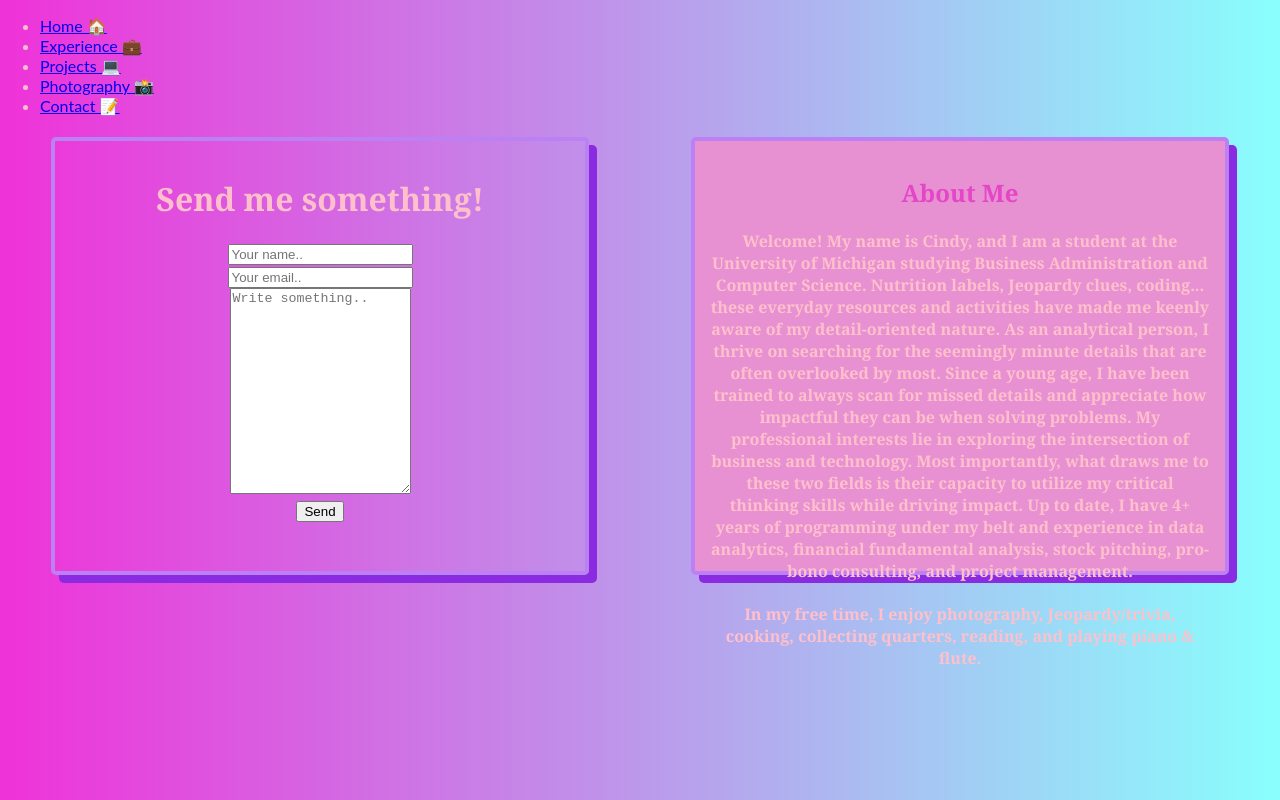
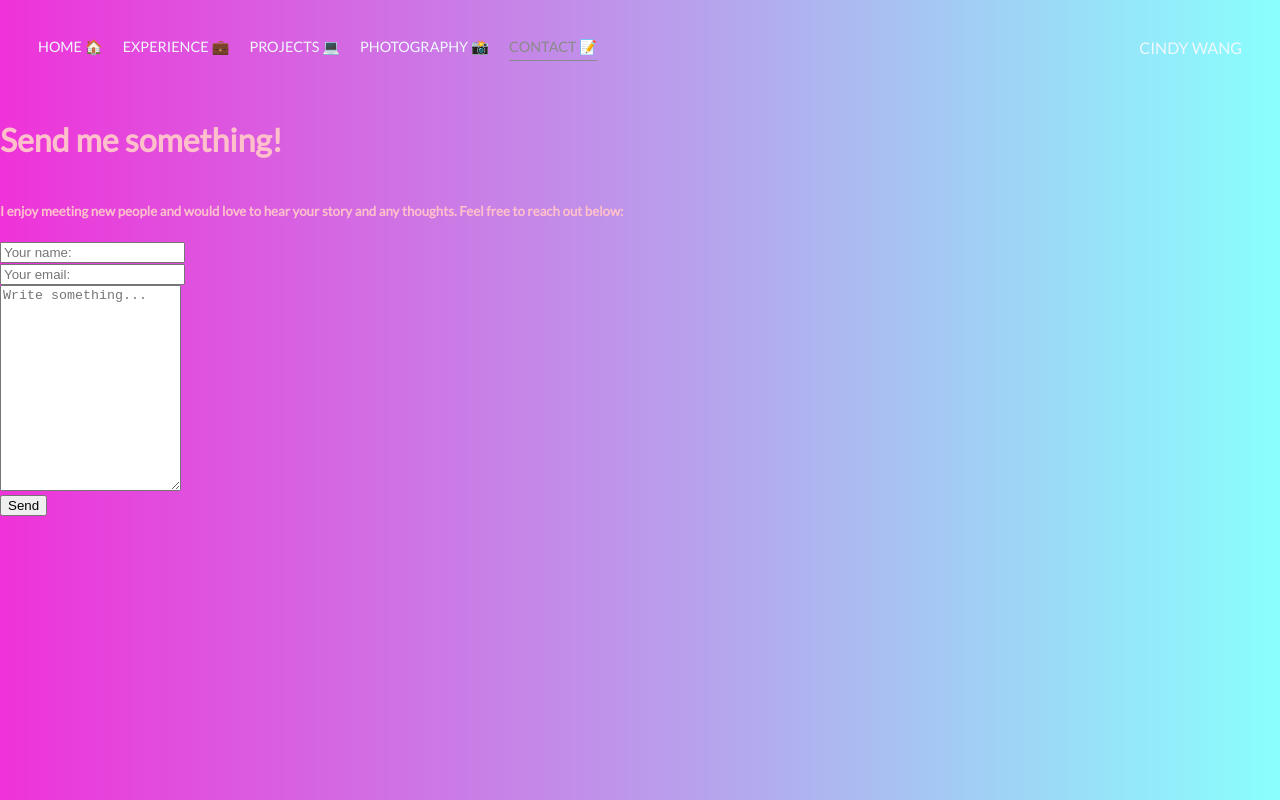
Before and after one commit to cw1768/Personal-Website, a plain HTML site: page contact.html in a window 1280 px wide. Drawn offline with Linux system fonts and the light colour scheme.

Commit message:
finished contact

```diff
--- a/contact.html
+++ b/contact.html
@@ -10,45 +10,58 @@
 	<link href="style.css" rel="stylesheet" type="text/css" />
 	<!-- ^ where we link our CSS file to our webpage -->
   <link rel="stylesheet" href="https://cdnjs.cloudflare.com/ajax/libs/font-awesome/5.15.1/css/all.min.css">
+  <link href="https://fonts.googleapis.com/css?family=Lato" rel="stylesheet">
 </head>
 
 <body>
-  <header>
-  <div class = "header_row">
-    <ul class="tabs">
-      <li class="tab"><a href="index.html"> Home 🏠 </a></li>
-      <li><a href="about.html"> Experience 💼 </a></li>
-      <li><a href="about.html"> Projects 💻 </a></li>
-      <li><a href="photography.html"> Photography 📸 </a></li>
-      <li><a href="contact.html"> Contact 📝 </a></li>
-    </ul>
+  <div class="container">
+    <div class="nav-wrapper">
+      <div class="left-side">
+        <div class="nav-link-wrapper">
+          <a href="index.html">Home 🏠</a>
         </div>
 
-<div class="rows">
-	  <div class="column">
-      <div class = "card">
-        <h1>Send me something!</h1>
+        <div class="nav-link-wrapper">
+          <a href="experience.html">Experience 💼</a>
+        </div>
+
+        <div class="nav-link-wrapper">
+          <a href="projects.html">Projects 💻</a>
+        </div>
+
+        <div class="nav-link-wrapper">
+          <a href="photography.html">Photography 📸</a>
+        </div>
+
+        <div class="nav-link-wrapper active-nav-link">
+          <a href="contact.html">Contact 📝</a>
+        </div>
+      </div>
+
+      <div class="right-side">
+        <div class="brand">
+          CINDY WANG
+        </div>
+      </div>
+    </div>
+
+    <h1 id = "title">Send me something!</h1>
+    <h5 id = "message">I enjoy meeting new people and would love to hear your story and any thoughts. Feel free to reach out below:</h5>
+
+  <div class="contact">
     <!-- form below -->
     <form name="contact" netlify>
-        <input class="form" type="text" id="name" name="name" placeholder="Your name..">
+    <input class="form" type="text" id="name" name="name" placeholder="Your name: ">
     <br />
-        <input class="form" type="text" id="email" name="email" placeholder="Your email..">
+    <input class="form" type="text" id="email" name="email" placeholder="Your email: ">
     <br />
-        <textarea class="form" id="subject" name="subject" placeholder="Write something.." style="height:200px"></textarea>
+    <textarea class="form" id="subject" name="subject" placeholder="Write something..." style="height:200px"></textarea>
     <br />
     <button class="form" type="submit">Send</button>
     </form>
   </div>
+
     </div>
-	  <div class="column">
-      <div class = "about">
-        <h2 id = "about_me">About Me</h2>
-        <h4>Welcome! My name is Cindy, and I am a student at the University of Michigan studying Business Administration and Computer Science. Nutrition labels, Jeopardy clues, coding... these everyday resources and activities have made me keenly aware of my detail-oriented nature. As an analytical person, I thrive on searching for the seemingly minute details that are often overlooked by most. Since a young age, I have been trained to always scan for missed details and appreciate how impactful they can be when solving problems. My professional interests lie in exploring the intersection of business and technology. Most importantly, what draws me to these two fields is their capacity to utilize my critical thinking skills while driving impact. Up to date, I have 4+ years of programming under my belt and experience in data analytics, financial fundamental analysis, stock pitching, pro-bono consulting, and project management.</h4>
-        <h4>In my free time, I enjoy photography, Jeopardy/trivia, cooking, collecting quarters, reading, and playing piano & flute. </h4>
-      </div>
-	  </div>
-	</div>
-  </header>
 </body>
 
 </html>
--- /dev/null
+++ b/contact_style.css
@@ -0,0 +1,86 @@
+body {
+    font-family: "Lato", sans-serif;
+    margin: 0px;
+    height: 90vh;
+    color: plum;
+    background: linear-gradient(to right, #ef32d9, #89fffd);
+  }
+
+  .contact{
+    font-family: Cambria, Cochin, Georgia, Times, 'Times New Roman', serif;
+
+    text-align: center;
+    display: flex;
+    justify-content: center;
+    align-items: center;
+  }
+
+  .form {
+    font-family: -apple-system, BlinkMacSystemFont, 'Segoe UI', Roboto, Oxygen, Ubuntu, Cantarell, 'Open Sans', 'Helvetica Neue', sans-serif;
+    font-size: 18px;
+    border: 2px solid #ef32d9;
+    border-radius: 5px;
+    margin: 8px 0px;
+  }
+
+  .container {
+    display: grid;
+    grid-template-columns: 1fr;
+  }
+
+  .nav-wrapper {
+    display: flex;
+    justify-content: space-between;
+    padding: 38px;
+  }
+
+  .left-side {
+    display: flex;
+  }
+
+  .nav-wrapper > .left-side > div {
+    margin-right: 20px;
+    text-transform: uppercase;
+    font-size: 0.9rem;
+  }
+
+  .nav-link-wrapper {
+    height: 22px;
+    border-bottom: 1px solid transparent;
+    transition: border-bottom 0.5s;
+  }
+
+  .active-nav-link {
+    border-bottom: 1px solid #8a8a8a;
+  }
+
+  .active-nav-link a {
+    color: #8a8a8a !important;
+  }
+
+  .nav-link-wrapper a {
+    color: aliceblue;
+    text-decoration: none;
+    transition: color 0.5s;
+  }
+
+  .nav-link-wrapper:hover {
+    border-bottom: 1px solid #8a8a8a;
+  }
+
+  .nav-link-wrapper a:hover {
+    color: #8a8a8a;
+  }
+
+  .brand{
+    color: aliceblue;
+  }
+
+  #title{
+    text-align: center;
+  }
+
+  #message{
+    color: pink;
+    text-align: center;
+  }
```
Lines whose indentation alone changed are shown as unchanged.
